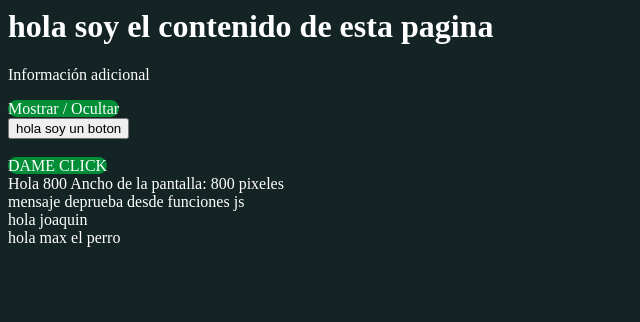
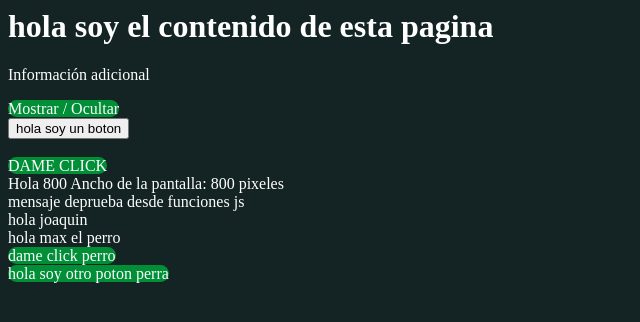
Before and after one commit to h-wholf/alma, a PHP site: page /index.php in a window 1280 px wide. Shown: the top 322 px of the page, without its empty margins (0-640 px from the left). Run offline with PHP 8.4, Linux system fonts and the light colour scheme.

Commit message:
funciones en js

```diff
--- a/content.php
+++ b/content.php
@@ -21,7 +21,7 @@
 
 </div>
     <br>
-    <a style='cursor: help;' onClick="saludar()" title="s" class="boton1"> DAME CLICK </a>
+    <a style='cursor: help;' onClick="saludars()" title="s" class="boton1"> DAME CLICK </a>
 <br>
 <div>
 <script>
@@ -50,4 +50,14 @@ include 'funciones.js';
     saludar(" max el perro")
     </script>
 </div>
+
+
+<div>
+  <script>
+  boton("dame click perro")
+
+  boton("hola soy otro poton perra")
+  </script>
+
+  </div>
 </body>
--- a/funciones.js
+++ b/funciones.js
@@ -11,4 +11,16 @@ function saludar(nombre)
 {
     document.write("hola"+ nombre)
 }
+function saludars(){
+    alert("HOLA PERRO");
+}
+
+function boton(texto)
+{
+  document.write("<a  class='boton1' style='cursor: help;' onClick='saludars()' title='s' class='boton'>"+texto +"</a><br>")
+
+
+}
+
+
 </script>
--- a/scripts.js
+++ b/scripts.js
@@ -11,9 +11,3 @@ el.style.display = (el.style.display == 'none') ? 'block' : 'none'; //damos un a
 window.onload = function(){/*hace que se cargue la función lo que predetermina que div estará oculto hasta llamar a la función nuevamente*/
 muestra_oculta('contenido');/* "contenido_a_mostrar" es el nombre que le dimos al DIV */
 }
-
-
-
-function saludar(){
-    alert("HOLA PERRO")
-}
```
